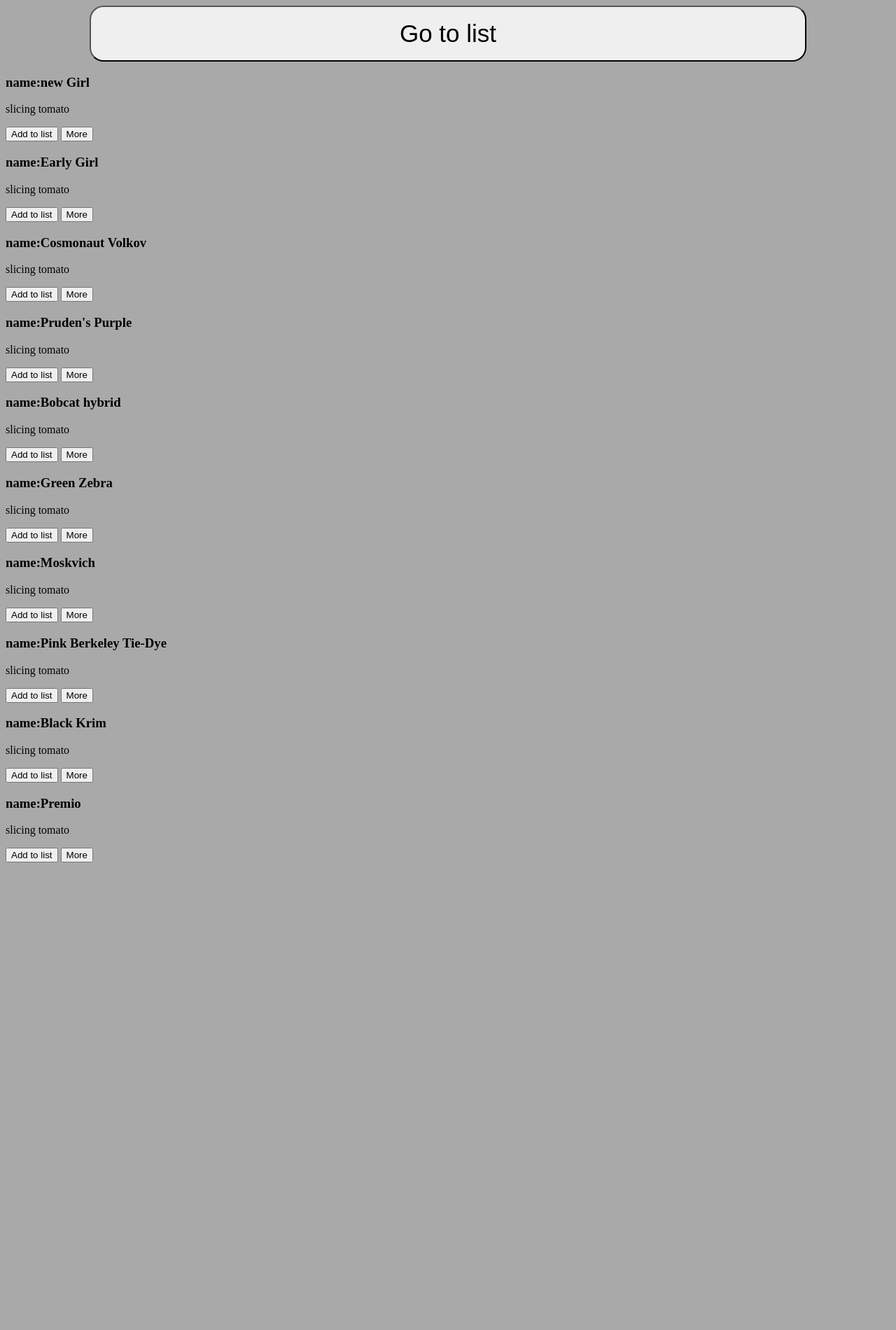
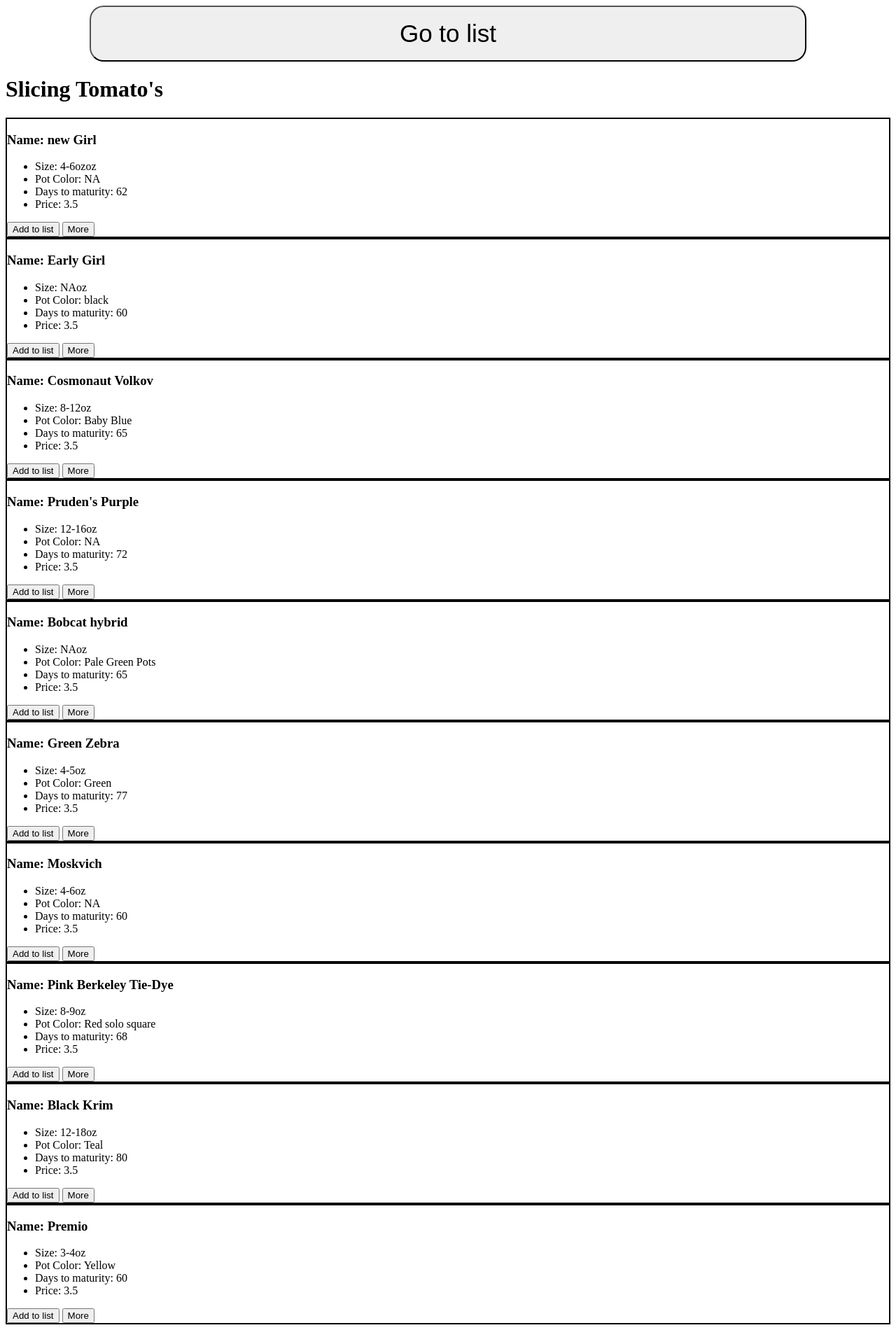
Before and after one commit to isaiahmartin847/verity-list, a Django app: page / in a window 1280 px wide. Shown: the whole page at 70% size. Before the commit the page ends 1232 px from the top, so only its background shows below. Run offline with Django 5.2, Linux system fonts and the light colour scheme.

Commit message:
added all the other obj items in the index display

```diff
--- a/veritylist/list_app/static/css/main.css
+++ b/veritylist/list_app/static/css/styles.css
@@ -1,5 +1,5 @@
 body {
-    background-color: darkgrey;
+    background-color: white;
 
 }
 
@@ -24,3 +24,7 @@
 .hidden {
     display: none;
 }
+
+.item-div {
+    border: solid 2px black;
+}
--- a/veritylist/list_app/static/js/main.js
+++ b/veritylist/list_app/static/js/script.js
@@ -120,10 +120,15 @@
 
 objects.forEach((item) => {
     tomatoContainer.innerHTML += `
-    <div>
-        <h3>name:${item.title}</h3>
+    <div class="item-div">
+        <h3>Name: ${item.title}</h3>
         <div">
-            <p>${item.description}</p>
+            <ul>
+                <li>Size: ${item.size}oz</li>
+                <li>Pot Color: ${item.potColor}</li>
+                <li>Days to maturity: ${item.daysToMaturity}</li>
+                <li>Price: ${item.price}</li>
+            </ul>
             <button id="T-${item.id}" onclick="addToList('${item.title}')">Add to list</button>
             <button onclick="goToMore('${item.url}')" type="button">More</button>
         </div>
--- a/veritylist/list_app/templates/index.html
+++ b/veritylist/list_app/templates/index.html
@@ -7,7 +7,10 @@
 
 
 
-<div id="tomato-container" class="plant-container"></div>
+<div id="tomato-container" class="plant-container">
+    <h1>Slicing Tomato's</h1>
+</div>
+
 
 <div class="list hidden" id="list-container">
 
--- a/veritylist/list_app/templates/layout.html
+++ b/veritylist/list_app/templates/layout.html
@@ -8,8 +8,8 @@
         <title>Verity List</title>
         <meta name="description" content="">
         <meta name="viewport" content="width=device-width, initial-scale=1">
-        <link rel="stylesheet" type="text/css" href="{% static 'css/main.css' %}">
-        <script defer src="{% static 'js/main.js' %}"></script>
+        <link rel="stylesheet" type="text/css" href="{% static 'css/styles.css' %}">
+        <script defer src="{% static 'js/script.js' %}"></script>
     </head>
     <body>
 
```
